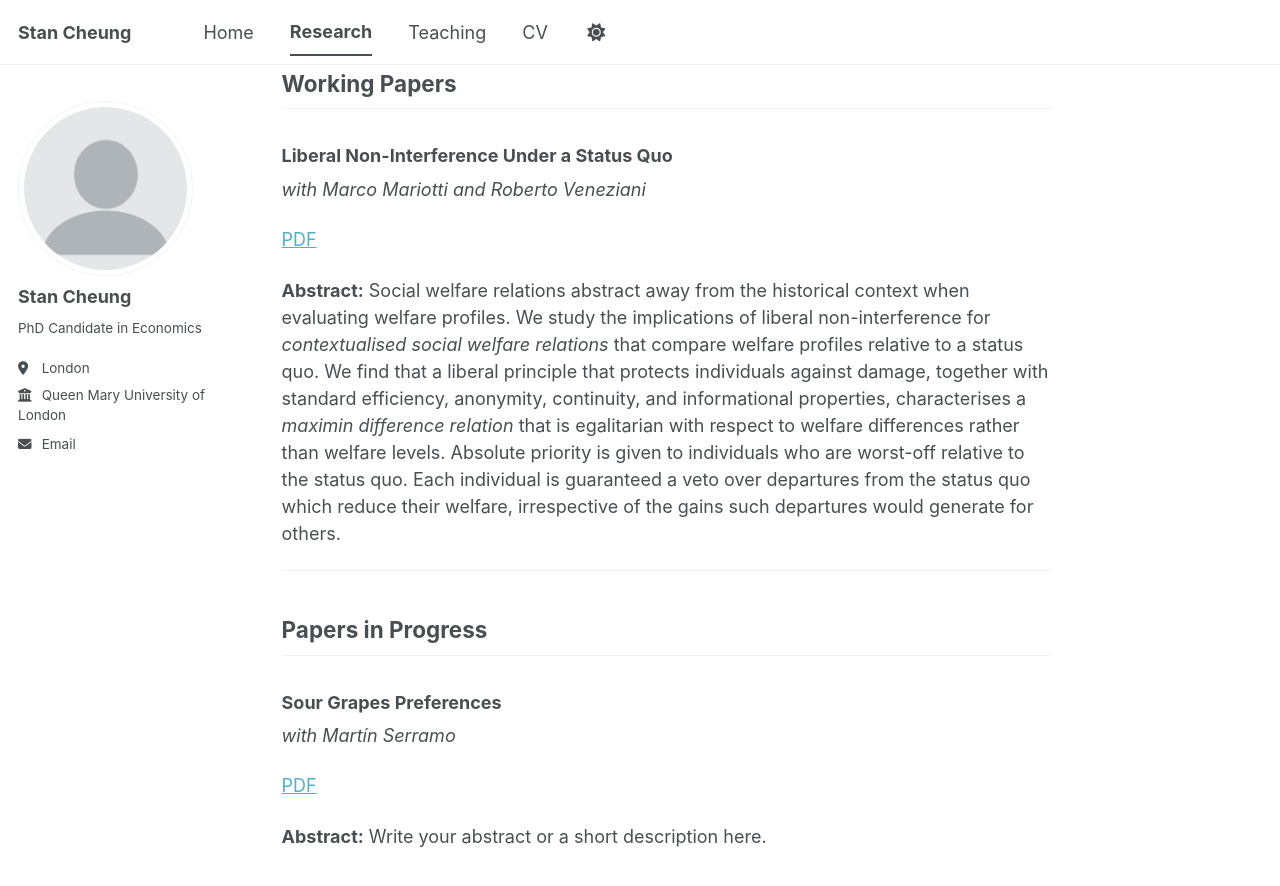
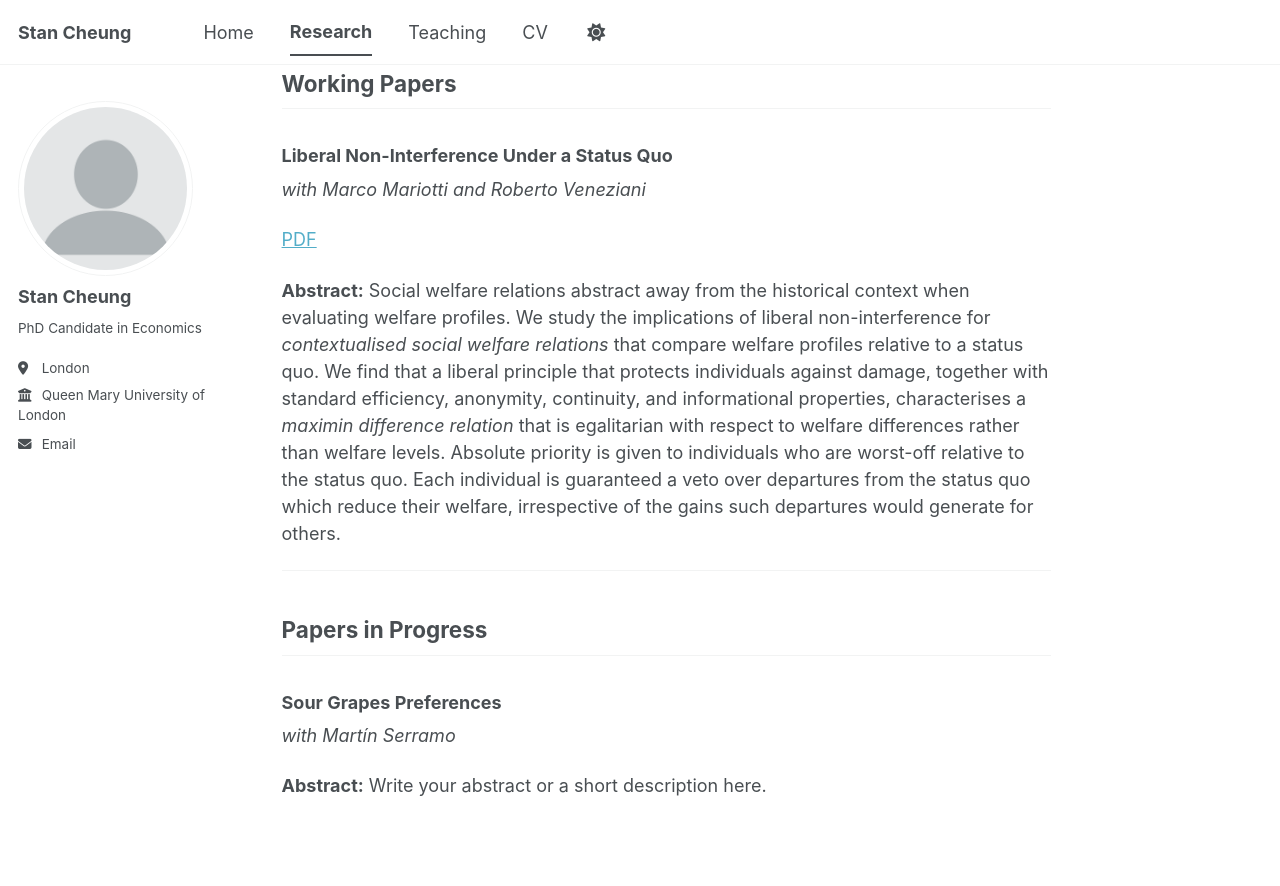
Before and after one commit to stan-cheung/stan-cheung.github.io, a Jekyll site: the page built from _pages/research.md, in a window 1280 px wide and 900 px high, scrolled down 940 px. Shown: the top 886 px of the window. Built offline with Jekyll 4.4.1, drawn with Linux system fonts in a browser that asks for light colours; a style sheet for code colours, icons or effects is not loaded; after the commit the page ends 1790 px from its top, so only the background shows below that.

Commit message:
Remove PDF link from research page
Removed PDF link from Sour Grapes Preferences section.

```diff
--- a/_pages/research.md
+++ b/_pages/research.md
@@ -44,6 +44,4 @@ author_profile: true
 ### Sour Grapes Preferences
 *with Martín Serramo*
 
-[PDF]({{ site.baseurl }}/files/paper-in-progress-1.pdf)
-
 **Abstract:** Write your abstract or a short description here.
```
